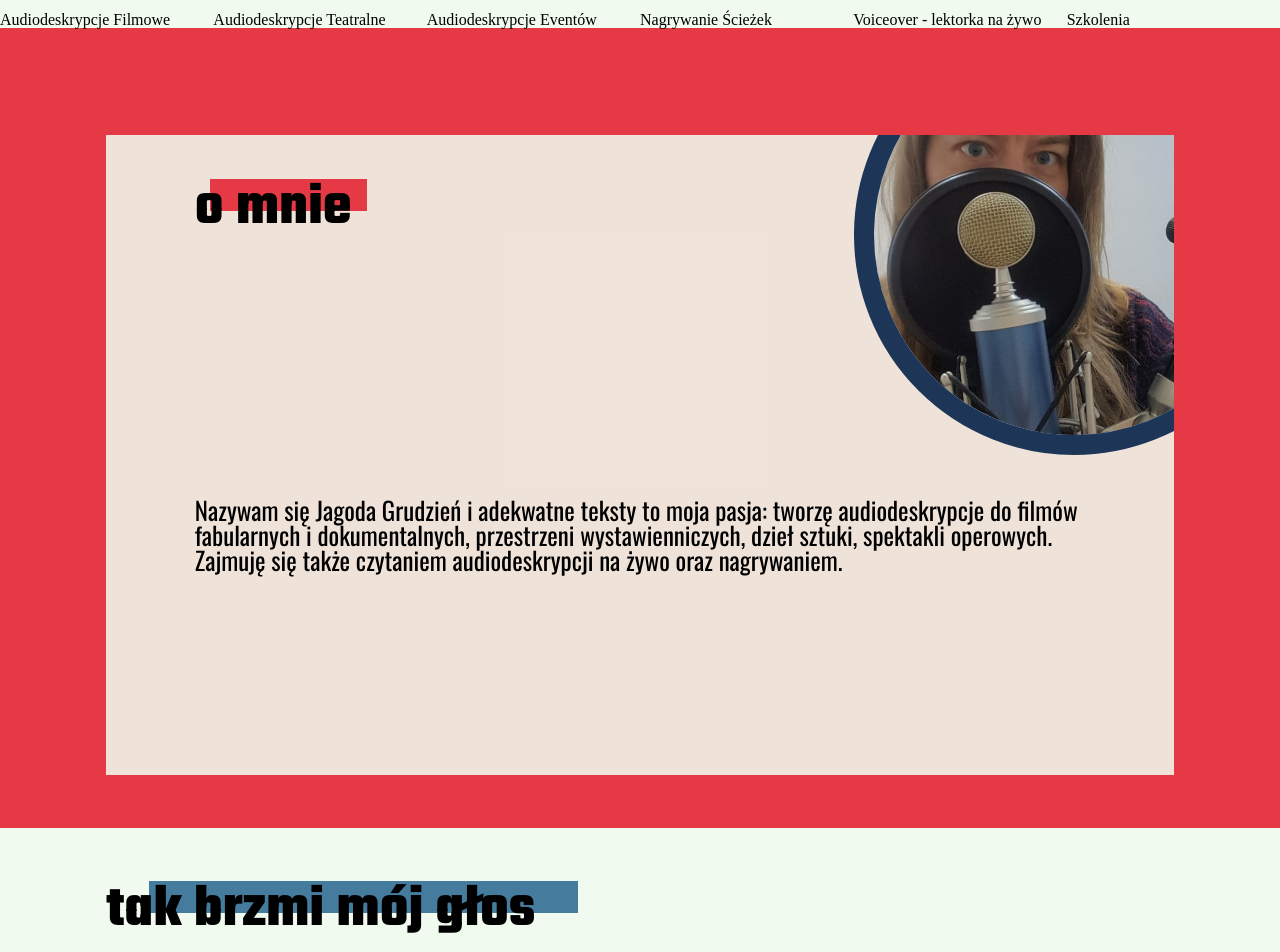
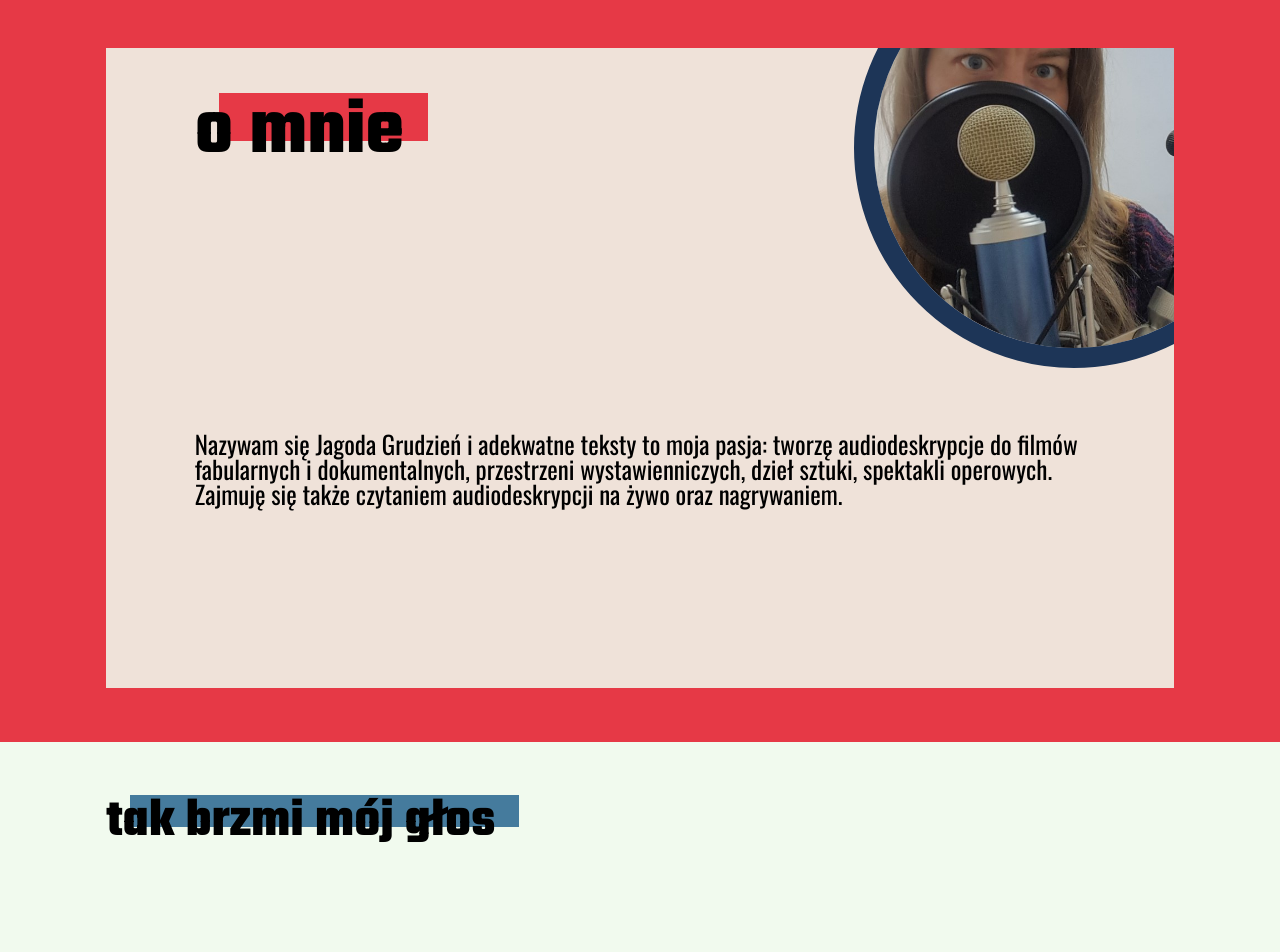
Before and after one commit to rodzinnie/adekwatnie, a React (Vite) app: page / in a window 1280 px wide. Shown: the part 1040-1992 px from the top of the page. Built offline with nearby package versions, Linux system fonts and the light colour scheme.

Commit message:
Add props to Heading component

```diff
--- a/src/components/common/Heading/index.jsx
+++ b/src/components/common/Heading/index.jsx
@@ -1,11 +1,8 @@
+import clsx from 'clsx'
 import styles from './index.module.scss'
 
 function Heading({ variant, children }) {
-  return (
-    <div className={styles.root}>
-      <h1 className={styles[`${variant}`]}>{children}</h1>
-    </div>
-  )
+  return <div className={clsx(styles.root, styles[variant])}>{children}</div>
 }
 
 export default Heading
--- a/src/components/common/Heading/index.module.scss
+++ b/src/components/common/Heading/index.module.scss
@@ -1,41 +1,43 @@
 @import '../../../settings';
-.bckgRed{
-    &::before{
-      background-color: $bckgRed;
-      font-size: 60px;
+
+.root {
+  font-family: $main-font-heading;
+  text-transform: lowercase;
+  margin-left: $marg-1;
+  padding: calc($marg-1 * 0.5) 0;
+  width: fit-content;
+  max-width: 50%;
+  position: relative;
+  z-index: 2;
+}
+
+.bckgRed,
+.bckgLightBlue {
+  font-weight: bold;
+  *::before {
+    position: absolute;
+    content: ' ';
+    width: 100%;
+    left: 1.5rem;
+    z-index: -1;
+  }
+
+  h2::before {
+    height: 3rem;
+  }
+  h3::before {
+    height: 2rem;
   }
 }
 
-.lightBlue{
-  &::before{
-    background-color: $bckgLightBlue;
-    font-size: 60px;
-  }
-}
-.root{
-  text-transform: lowercase;
-  margin-left: $marg-1;
-  padding: calc($marg-1*0.5) 0;
-  width: fit-content;
-  max-width: 50%;
-  position: relative;
-  font-size: 60px;
-  font-weight: bold;
-  z-index: 2;
-}
-
-h1{
-  position: relative;
-    &::before{
-    position: absolute;
-    content: ' ';
-    width: 100%;
-    height: 2rem;
-    left: 10%;
-    z-index: -1;
+.bckgRed {
+  *::before {
+    background-color: $bckgRed;
   }
 }
 
-.root {
-  font-family: $main-font-heading;
+.bckgLightBlue {
+  *::before {
+    background-color: $bckgLightBlue;
+  }
 }
--- a/src/components/common/Navbar/index.jsx
+++ b/src/components/common/Navbar/index.jsx
@@ -58,8 +58,6 @@ function Navbar() {
 
   const handleClick = (e) => {
     setActive(e.target)
-    // e.target.add
-    console.log(active)
   }
 
   return (
--- a/src/components/common/TilesContainer/index.jsx
+++ b/src/components/common/TilesContainer/index.jsx
@@ -1,16 +1,17 @@
 import styles from './index.module.scss'
-import {Heading, Tile} from '../'
+import { Tile } from '../'
 
-
-function TilesContainer({list, heading, headingColor}) {
+function TilesContainer({ list, heading }) {
   return (
     <div className={styles.root}>
-      <Heading variant={headingColor}>{heading}</Heading>
+      {heading}
       <div className={styles.tilesSection}>
         {list.map((e, i) => {
-          return <Tile key={i} variant={e.variant || ''} buttons={e.buttons}>
-            <p>{e.title}</p>
-          </Tile>
+          return (
+            <Tile key={i} variant={e.variant || ''} buttons={e.buttons}>
+              <p>{e.title}</p>
+            </Tile>
+          )
         })}
       </div>
     </div>
--- a/src/components/layout/About/index.jsx
+++ b/src/components/layout/About/index.jsx
@@ -15,7 +15,9 @@ function About() {
   return (
     <section id='about' className={styles.root}>
       <Container>
-        <Heading variant='bckgRed'>O mnie</Heading>
+        <Heading variant='bckgRed'>
+          <h2>O mnie</h2>
+        </Heading>
         <div className={styles.myPic}>
           <p>img</p>
         </div>
@@ -28,12 +30,17 @@ function About() {
       </Container>
       <TilesContainer
         list={list}
-        heading='tak brzmi mój głos'
-        headingColor='lightBlue'
+        heading={
+          <Heading variant='bckgLightBlue'>
+            <h3>tak brzmi mój głos</h3>
+          </Heading>
+        }
       />
       <section>
         <Container>
-          <Heading variant='bckgRed'>nagrody</Heading>
+          <Heading variant='bckgRed'>
+            <h3>nagrody</h3>
+          </Heading>
           <p className={styles.paraLeft}>
             2022: I miejsce w konkursie na najlepszą audiodeskrypcję filmową na
             XII Festiwalu Kultury i Sztuki (dla Osób Niewidomych) w Płocku
@@ -56,11 +63,15 @@ function About() {
         </Container>
       </section>
       <section className={styles.lightBackground}>
-        <Heading variant='lightBlue'>Pisanie i szkolenia</Heading>
+        <Heading variant='bckgLightBlue'>
+          <h3>Pisanie i szkolenia</h3>
+        </Heading>
       </section>
       <section>
         <Container>
-          <Heading variant='lightBlue'>recenzje moich audiodeskrypcji</Heading>
+          <Heading variant='bckgLightBlue'>
+            <h3>recenzje moich audiodeskrypcji</h3>
+          </Heading>
           <Carousel slides={testimonials} timer={5000} arrows={true} />
         </Container>
       </section>
--- a/src/components/layout/Contact/index.jsx
+++ b/src/components/layout/Contact/index.jsx
@@ -1,9 +1,12 @@
+import Heading from '../../common/Heading'
 import styles from './index.module.scss'
 
 function Contact() {
   return (
     <section id='contact' className={styles.root}>
-      Contact
+      <Heading variant={'bckgRed'}>
+        <h2>Kontakt</h2>
+      </Heading>
     </section>
   )
 }
--- a/src/components/layout/Offer/index.jsx
+++ b/src/components/layout/Offer/index.jsx
@@ -31,7 +31,9 @@ const offerList = [
 function Offer() {
   return (
     <section id='offer' className={styles.root}>
-      <Heading variant={'bckgRed'}>oferta</Heading>
+      <Heading variant={'bckgLightBlue'}>
+        <h2>oferta</h2>
+      </Heading>
       <TilesContainer list={offerList} />
     </section>
   )
--- a/src/index.css
+++ b/src/index.css
@@ -87,6 +87,14 @@ video {
   vertical-align: baseline;
 }
 
+h2 {
+  font-size: 5rem;
+}
+
+h3 {
+  font-size: 3.4rem;
+}
+
 html {
   scroll-behavior: smooth;
 }
--- a/src/settings.scss
+++ b/src/settings.scss
@@ -2,7 +2,6 @@
 @import url('https://fonts.googleapis.com/css2?family=Oswald:wght@200;300;400;500;600;700&family=Teko:wght@300;400;500;600;700&display=swap');
 $main-font-heading: 'Teko', sans-serif;
 $main-font-text: 'Oswald', sans-serif;
-$main-font-logo: 'Oswald', sans-serif;
 
 /* FONT COLORS */
 $navbar-color: #1e1e1e;
```
